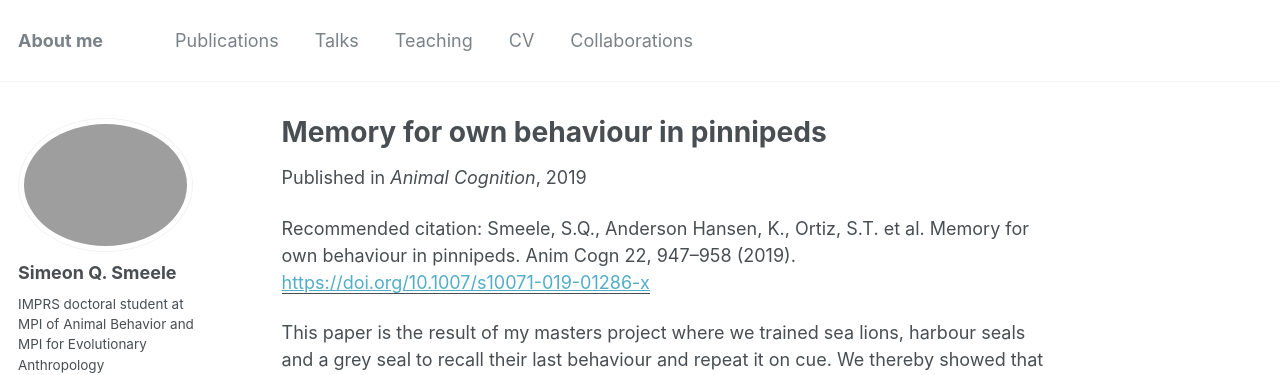
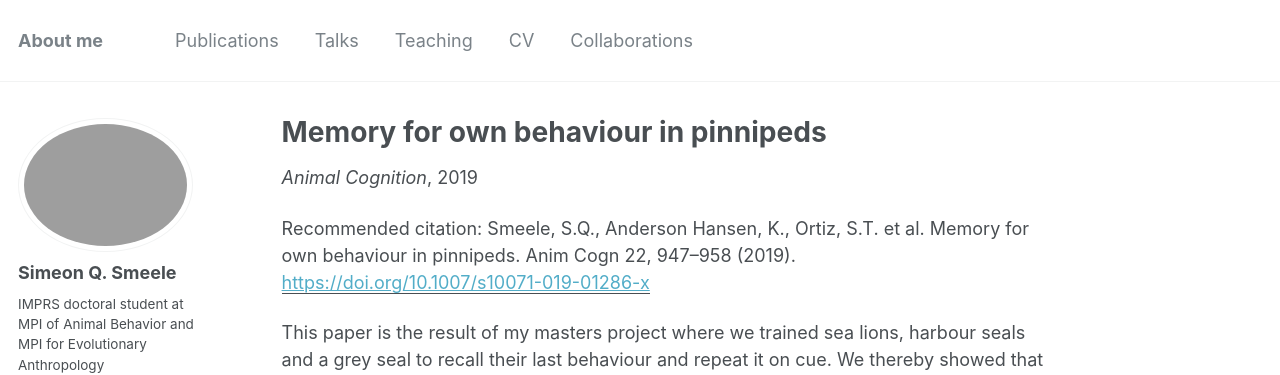
Before and after one commit to simeonqs/simeonqs.github.io, a Jekyll site: the page built from _publications/2019_smeele_animal_cognition.md, in a window 1280 px wide. Shown: the top 375 px of the page. Built offline with Jekyll 4.4.1, drawn with Linux system fonts in a browser that asks for light colours; some web fonts are replaced.

Commit message:
Remove test.

```diff
--- a/_layouts/single.html
+++ b/_layouts/single.html
@@ -37,8 +37,7 @@
         {% if page.collection == 'teaching' %}
           <p> {{ page.type }}, <i>{{ page.venue }}</i>, {{ page.date | default: "1900-01-01" | date: "%Y" }} </p>
         {% elsif page.venue and page.date %}
-        <div class='altmetric-embed' data-badge-type='donut' data-doi="10.1038/nature.2012.9872"></div>
-          <p>Published in <i>{{ page.venue }}</i>, {{ page.date | default: "1900-01-01" | date: "%Y" }} </p>
+          <p><i>{{ page.venue }}</i>, {{ page.date | default: "1900-01-01" | date: "%Y" }} </p>
         {% elsif page.date %}
           <p class="page__date"><strong><i class="fa fa-fw fa-calendar" aria-hidden="true"></i> {{ site.data.ui-text[site.locale].date_label | default: "Published:" }}</strong> <time datetime="{{ page.date | date_to_xmlschema }}">{{ page.date | default: "1900-01-01" | date: "%B %d, %Y" }}</time></p>
         {% endif %}
```
